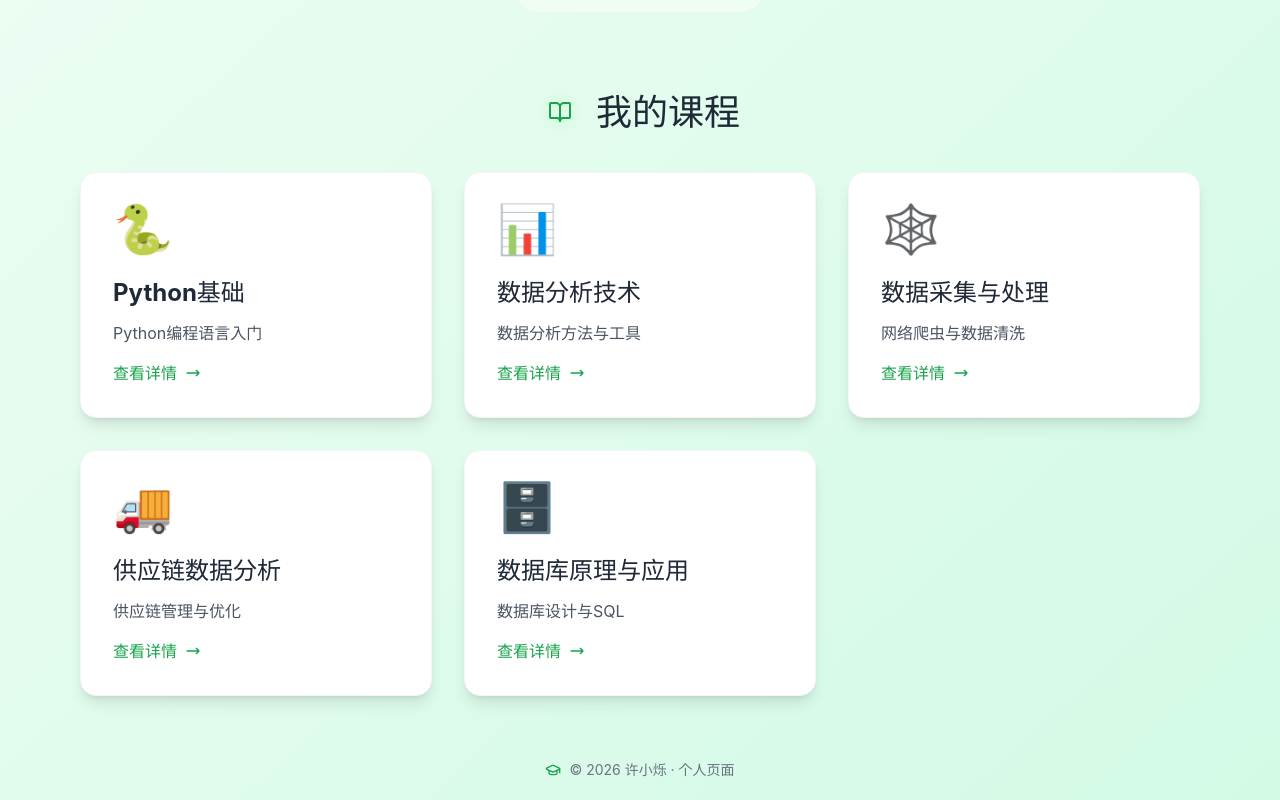
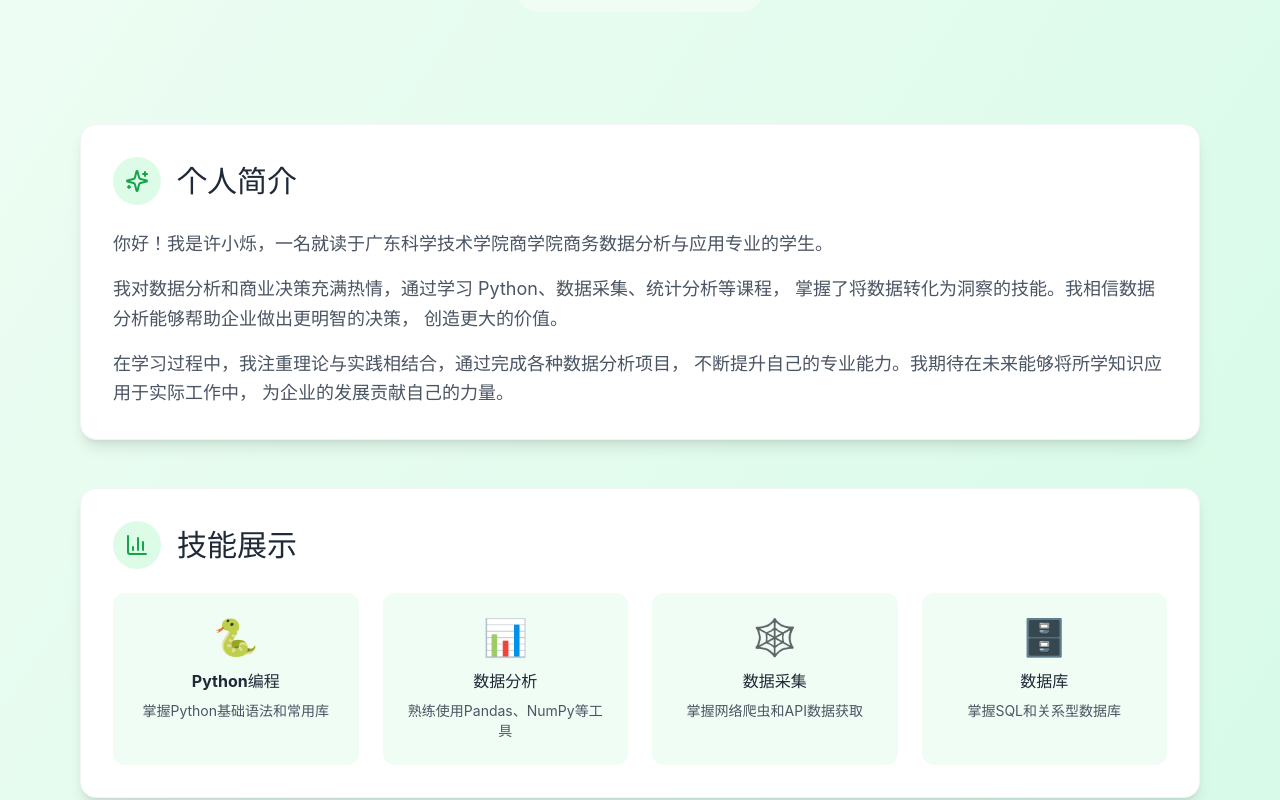
Before and after one commit to mie-cloud/mie-, a React (Vite) app: page / in a window 1280 px wide. Shown: the part 344-1144 px from the top of the page. Built offline with nearby package versions, Linux system fonts and the light colour scheme.

Commit message:
添加个人简介和技能展示

```diff
--- a/src/pages/Home.tsx
+++ b/src/pages/Home.tsx
@@ -1,6 +1,6 @@
 import { Link } from 'react-router-dom';
 import { courses } from '../data/courses';
-import { BookOpen, GraduationCap } from 'lucide-react';
+import { BookOpen, GraduationCap, Sparkles, Briefcase, Database, BarChart3 } from 'lucide-react';
 
 export default function Home() {
   return (
@@ -22,9 +22,66 @@ export default function Home() {
           <p className="text-xl text-gray-600 mb-4 max-w-2xl mx-auto">
             广东科学技术学院 · 商学院
           </p>
-          <p className="text-lg text-green-600 font-medium bg-green-50 px-6 py-2 rounded-full inline-block">
+          <p className="text-lg text-green-600 font-medium bg-green-50 px-6 py-2 rounded-full inline-block mb-8">
             商务数据分析与应用专业
           </p>
+        </div>
+
+        {/* 个人简介 */}
+        <div className="bg-white rounded-2xl shadow-lg p-8 mb-12 border border-gray-100">
+          <div className="flex items-center mb-6">
+            <div className="w-12 h-12 bg-green-100 rounded-full flex items-center justify-center mr-4">
+              <Sparkles className="w-6 h-6 text-green-600" />
+            </div>
+            <h2 className="text-3xl font-bold text-gray-800">个人简介</h2>
+          </div>
+          <div className="space-y-4 text-gray-600 text-lg leading-relaxed">
+            <p>
+              你好！我是许小烁，一名就读于广东科学技术学院商学院商务数据分析与应用专业的学生。
+            </p>
+            <p>
+              我对数据分析和商业决策充满热情，通过学习 Python、数据采集、统计分析等课程，
+              掌握了将数据转化为洞察的技能。我相信数据分析能够帮助企业做出更明智的决策，
+              创造更大的价值。
+            </p>
+            <p>
+              在学习过程中，我注重理论与实践相结合，通过完成各种数据分析项目，
+              不断提升自己的专业能力。我期待在未来能够将所学知识应用于实际工作中，
+              为企业的发展贡献自己的力量。
+            </p>
+          </div>
+        </div>
+
+        {/* 技能展示 */}
+        <div className="bg-white rounded-2xl shadow-lg p-8 mb-12 border border-gray-100">
+          <div className="flex items-center mb-6">
+            <div className="w-12 h-12 bg-green-100 rounded-full flex items-center justify-center mr-4">
+              <BarChart3 className="w-6 h-6 text-green-600" />
+            </div>
+            <h2 className="text-3xl font-bold text-gray-800">技能展示</h2>
+          </div>
+          <div className="grid grid-cols-2 md:grid-cols-4 gap-6">
+            <div className="text-center p-6 bg-green-50 rounded-xl hover:bg-green-100 transition-colors">
+              <div className="text-4xl mb-3">🐍</div>
+              <h3 className="font-bold text-gray-800 mb-2">Python编程</h3>
+              <p className="text-sm text-gray-600">掌握Python基础语法和常用库</p>
+            </div>
+            <div className="text-center p-6 bg-green-50 rounded-xl hover:bg-green-100 transition-colors">
+              <div className="text-4xl mb-3">📊</div>
+              <h3 className="font-bold text-gray-800 mb-2">数据分析</h3>
+              <p className="text-sm text-gray-600">熟练使用Pandas、NumPy等工具</p>
+            </div>
+            <div className="text-center p-6 bg-green-50 rounded-xl hover:bg-green-100 transition-colors">
+              <div className="text-4xl mb-3">🕸️</div>
+              <h3 className="font-bold text-gray-800 mb-2">数据采集</h3>
+              <p className="text-sm text-gray-600">掌握网络爬虫和API数据获取</p>
+            </div>
+            <div className="text-center p-6 bg-green-50 rounded-xl hover:bg-green-100 transition-colors">
+              <div className="text-4xl mb-3">🗄️</div>
+              <h3 className="font-bold text-gray-800 mb-2">数据库</h3>
+              <p className="text-sm text-gray-600">掌握SQL和关系型数据库</p>
+            </div>
+          </div>
         </div>
 
         <div className="mb-16">
```
